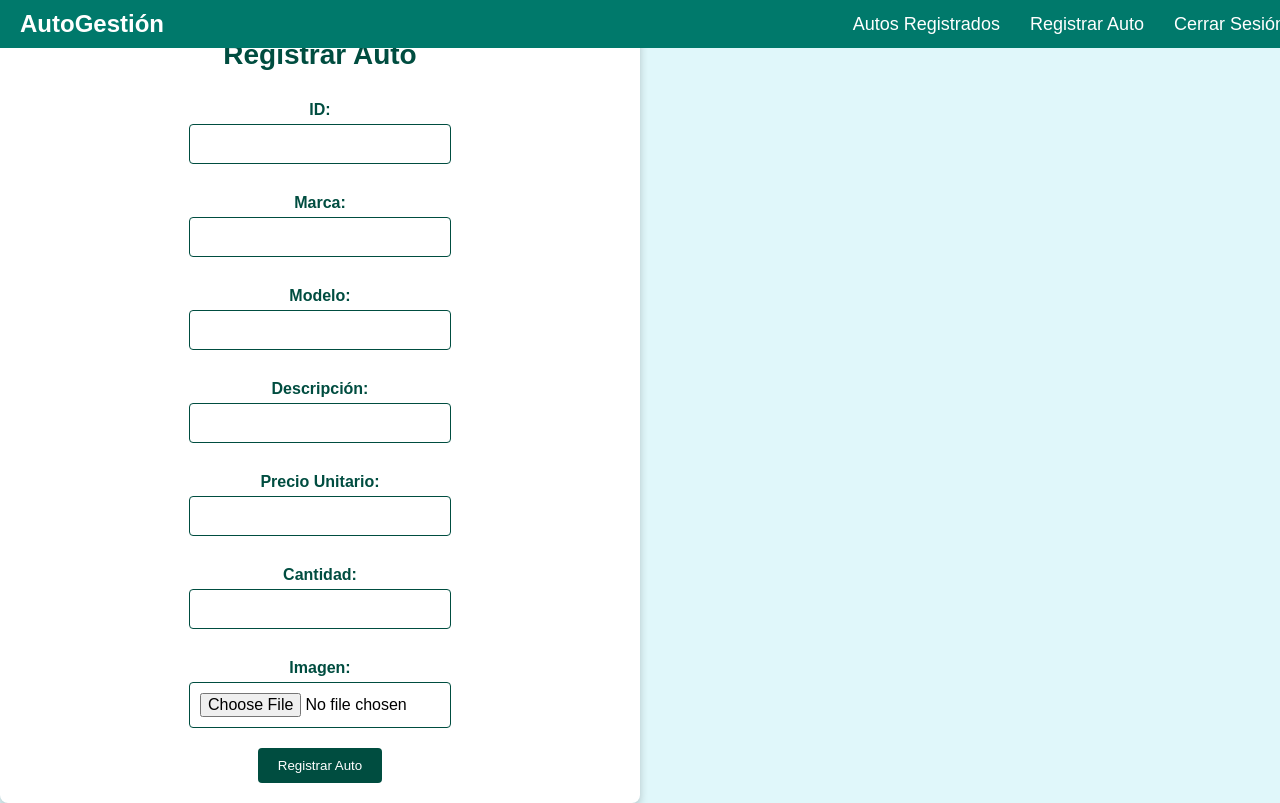
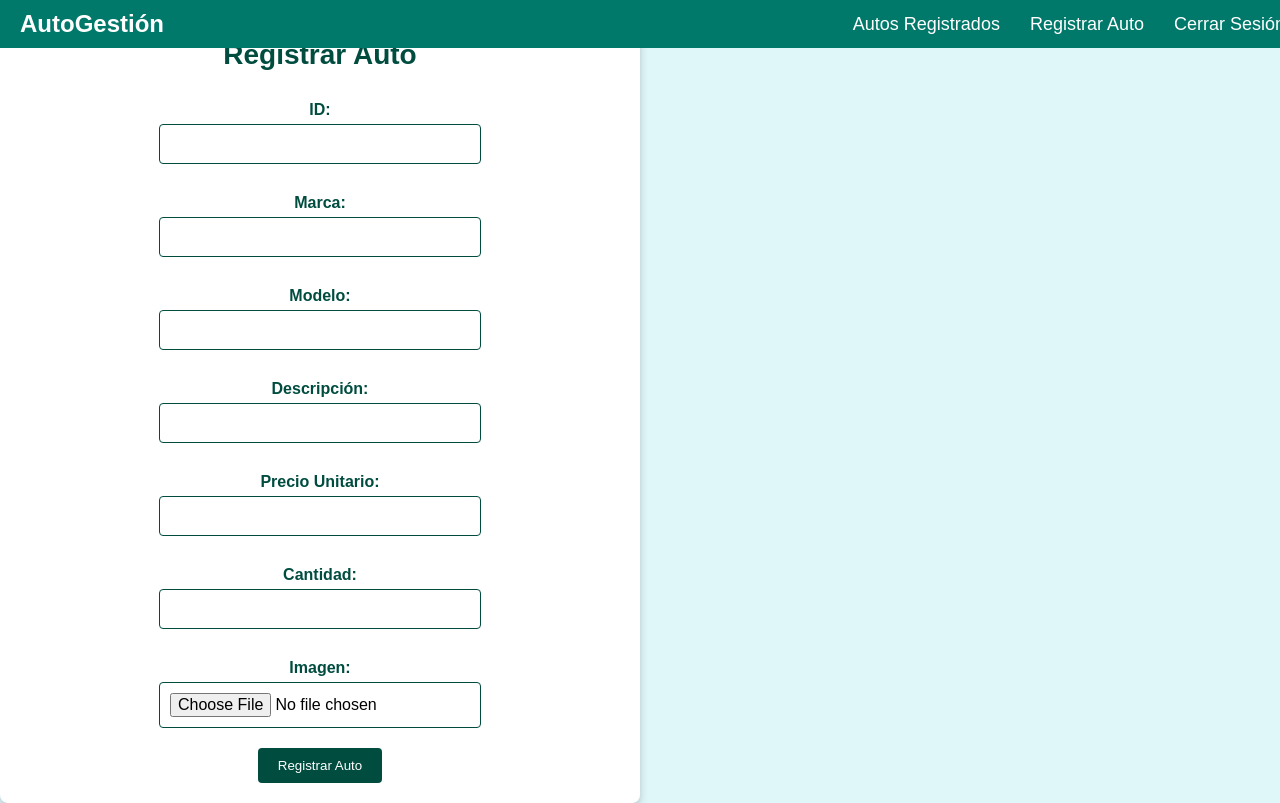
Before and after one commit to Emmagx/IPC2_Practica2_202300848, a Flask app: page /registrar in a window 1280 px wide. Run offline with Flask 3, Linux system fonts and the light colour scheme; the visitor is signed in with stand-in values (Sample User, id 1).

Commit message:
[MOD] style.css

```diff
--- a/static/styles.css
+++ b/static/styles.css
@@ -66,8 +66,6 @@ body {
     background-color: #ffffff;
     box-shadow: 0 4px 8px rgba(0, 0, 0, 0.2);
     border-radius: 8px;
-    display: flex;
-
     animation: fadeIn 1s ease-in;
 }
 
@@ -194,7 +192,7 @@ body {
 .register-page form {
     display: flex;
     flex-direction: column;
-    width: 80%;
+    width: 100%; /* Ajustar el ancho del formulario */
     align-items: center;
 }
 
```
